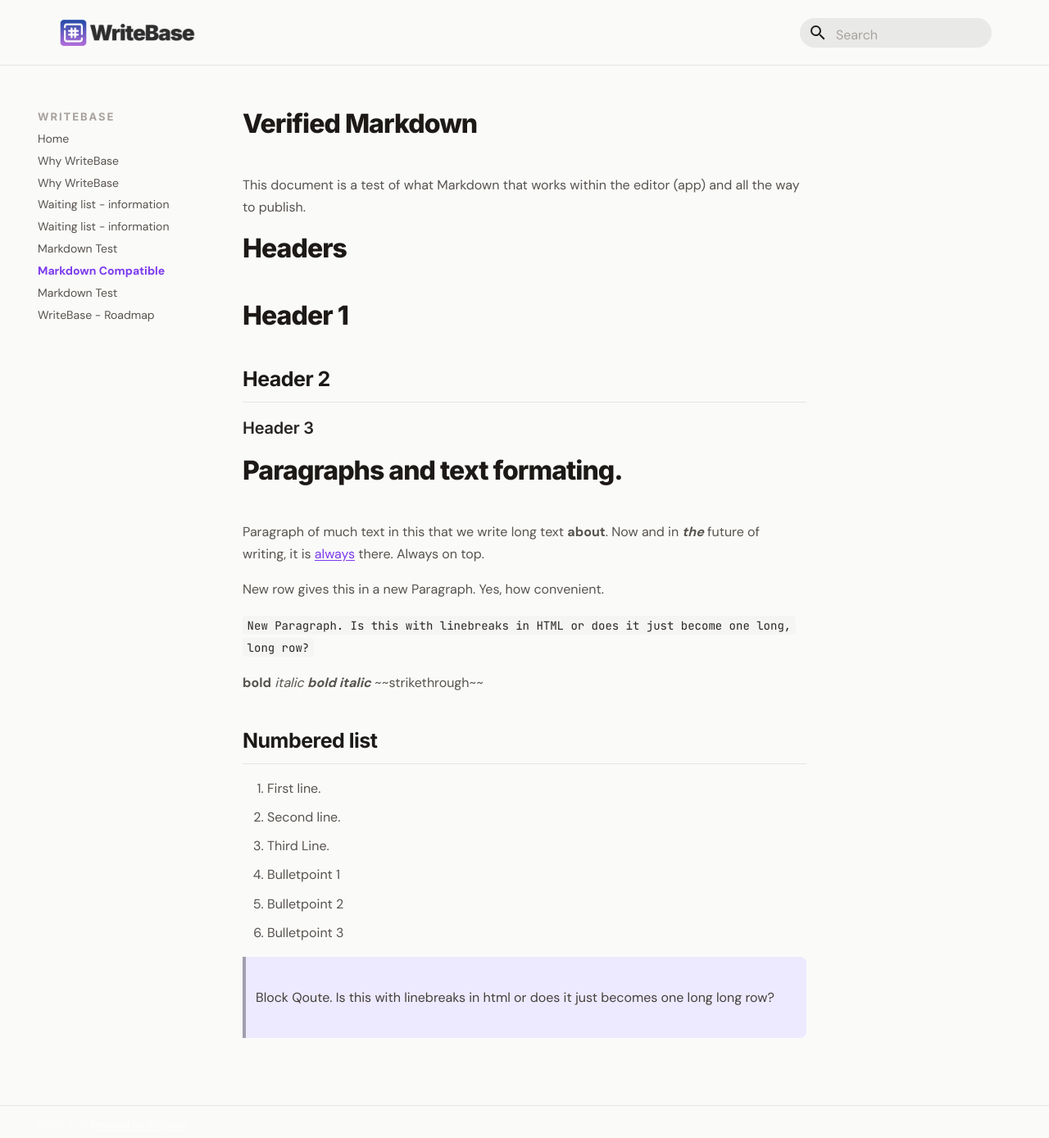
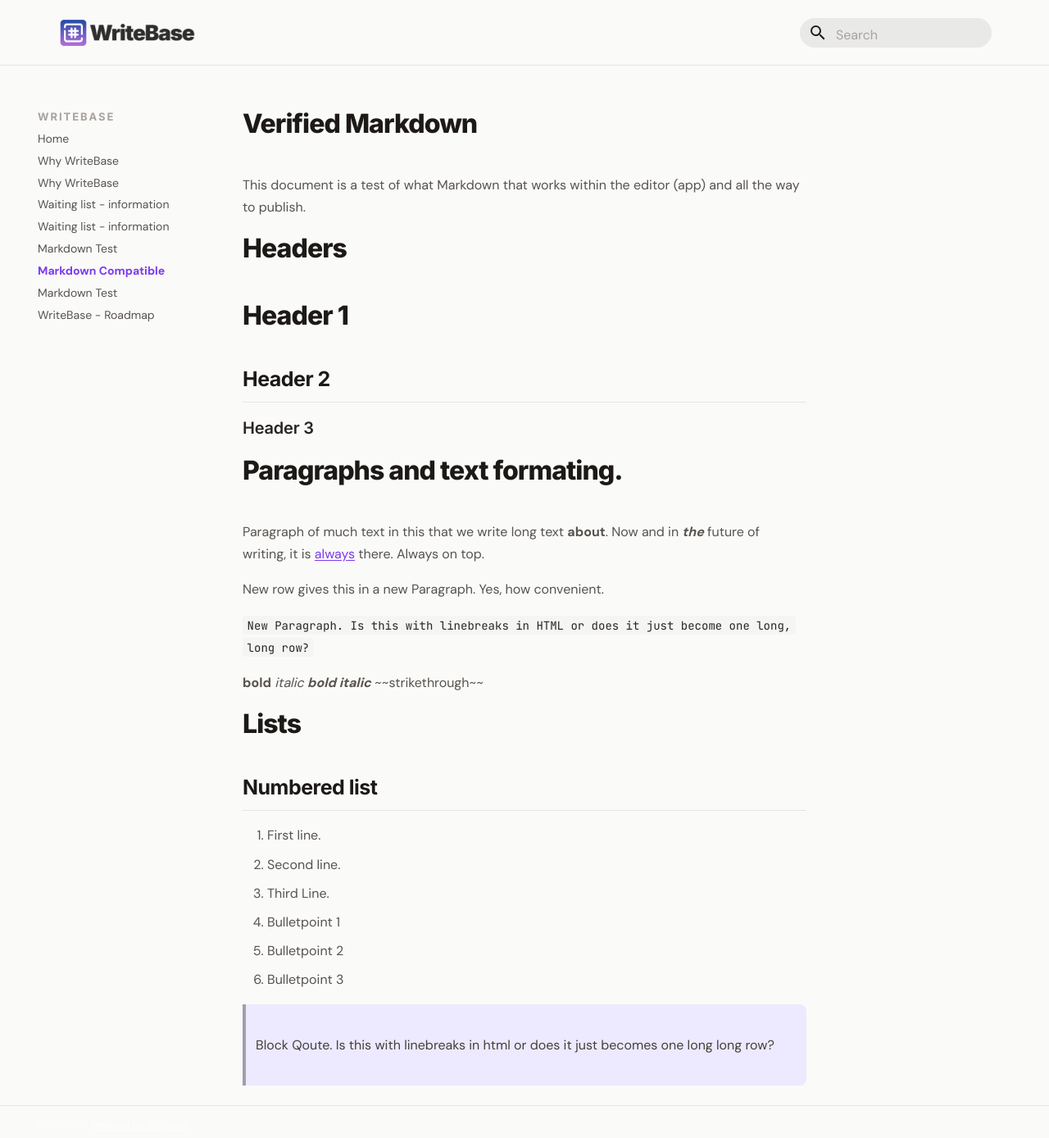
Before and after one commit to larssonhthomas-afk/writebase-docs, an MkDocs documentation site: the page built from docs/30markdown-compatible.md, in a window 1280 px wide and 1395 px high. Shown: the top 1388 px of the window at 82% size. Built offline with MkDocs 1.6.1 and Material for MkDocs 9.7.7, drawn with Linux system fonts in a browser that asks for light colours; some web fonts are replaced.

Commit message:
Update 30markdown-compatible.md

```diff
--- a/docs/30markdown-compatible.md
+++ b/docs/30markdown-compatible.md
@@ -29,6 +29,9 @@ New row gives this in a new Paragraph. Yes, how convenient.
 ***bold italic***
 ~~strikethrough~~
 
+
+# Lists
+
 ## Numbered list
 1. First line.
 2. Second line.
```
